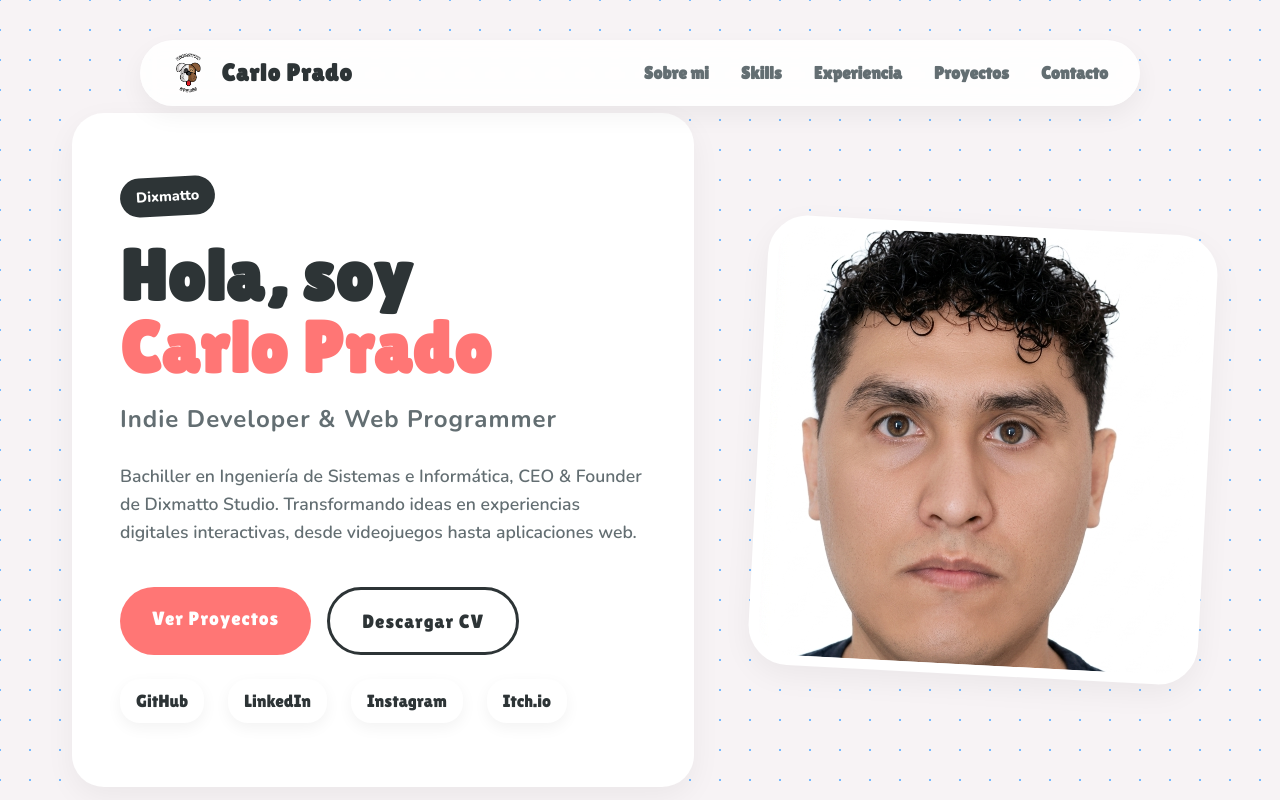
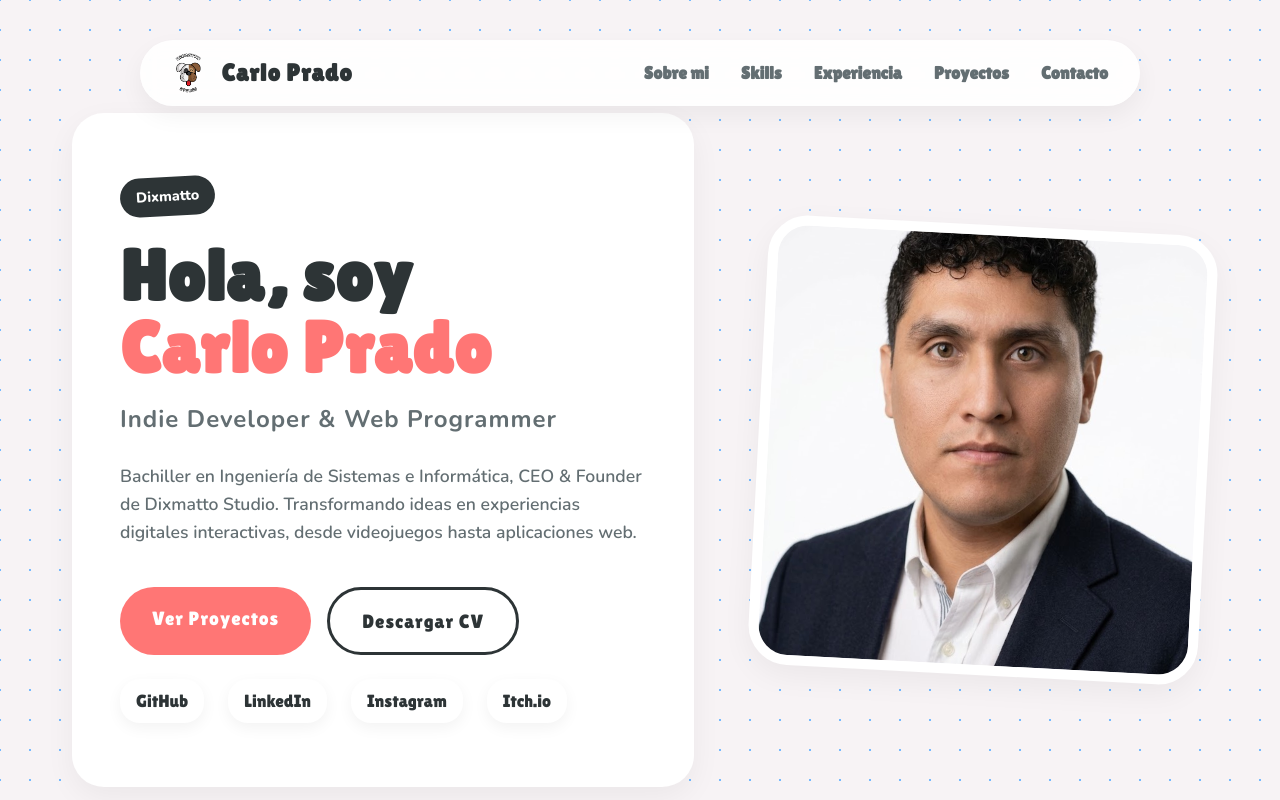
Before and after one commit to ZitroOlrac/Portfolio, a React (Vite) app: page / in a window 1280 px wide. Shown: the top 800 px of the page. Built offline with nearby package versions, Linux system fonts and the light colour scheme.

Commit message:
portfolio
v2

```diff
--- a/src/components/Hero.jsx
+++ b/src/components/Hero.jsx
@@ -25,7 +25,7 @@ const Hero = () => {
         </div>
         <div className="hero-image">
           <div className="image-wrapper">
-            <img src="assets/fotoperfil.png" alt="Carlo Fabian" />
+            <img src="assets/carlo.jpg" alt="Carlo Fabian" />
           </div>
         </div>
       </div>
```
Also changed, not shown: public/assets/carlo.jpg (added).
